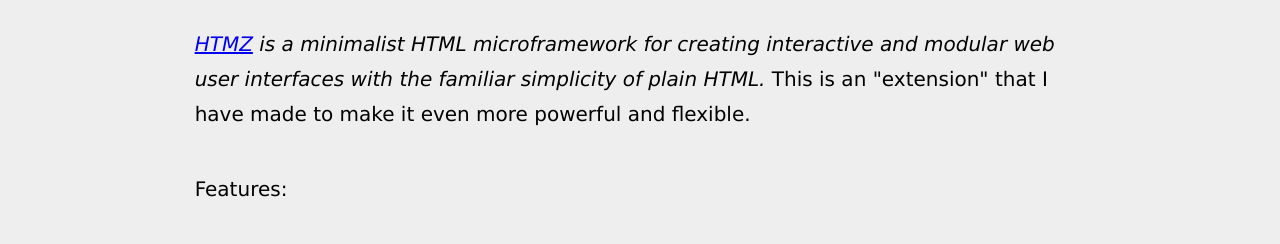
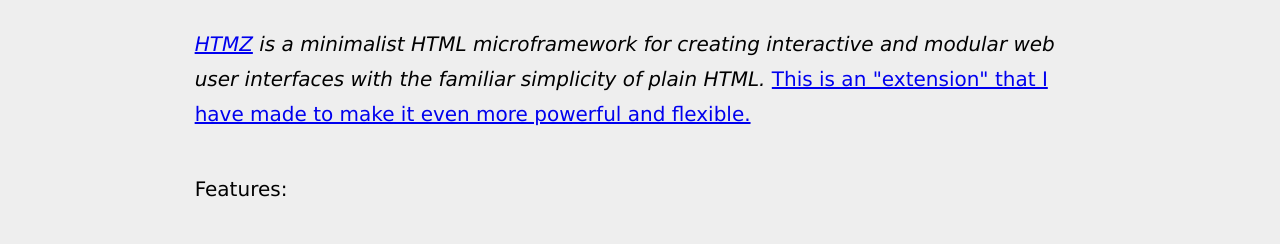
Before and after one commit to jon49/htmz-be, a plain HTML site: page index.html in a window 1280 px wide. Shown: the part 486-730 px from the top of the page. Drawn offline with Linux system fonts and the light colour scheme.

Commit message:
Add link back to repo.

```diff
--- a/index.html
+++ b/index.html
@@ -48,9 +48,10 @@
     <h2 id="introduction">Introduction</h2>
 
     <p><em><a href="https://leanrada.com/htmz/">HTMZ</a> is a minimalist HTML
-      microframework for creating interactive and modular web user interfaces with
-      the familiar simplicity of plain HTML.</em> This is an "extension" that I have
-      made to make it even more powerful and flexible.</p>
+    microframework for creating interactive and modular web user interfaces with
+    the familiar simplicity of plain HTML.</em> <a
+    href="https://github.com/jon49/html-traits">This is an "extension" that I
+    have made to make it even more powerful and flexible.</a><p>
 
     <p><span>Features:</span></p>
     <ul>
```
